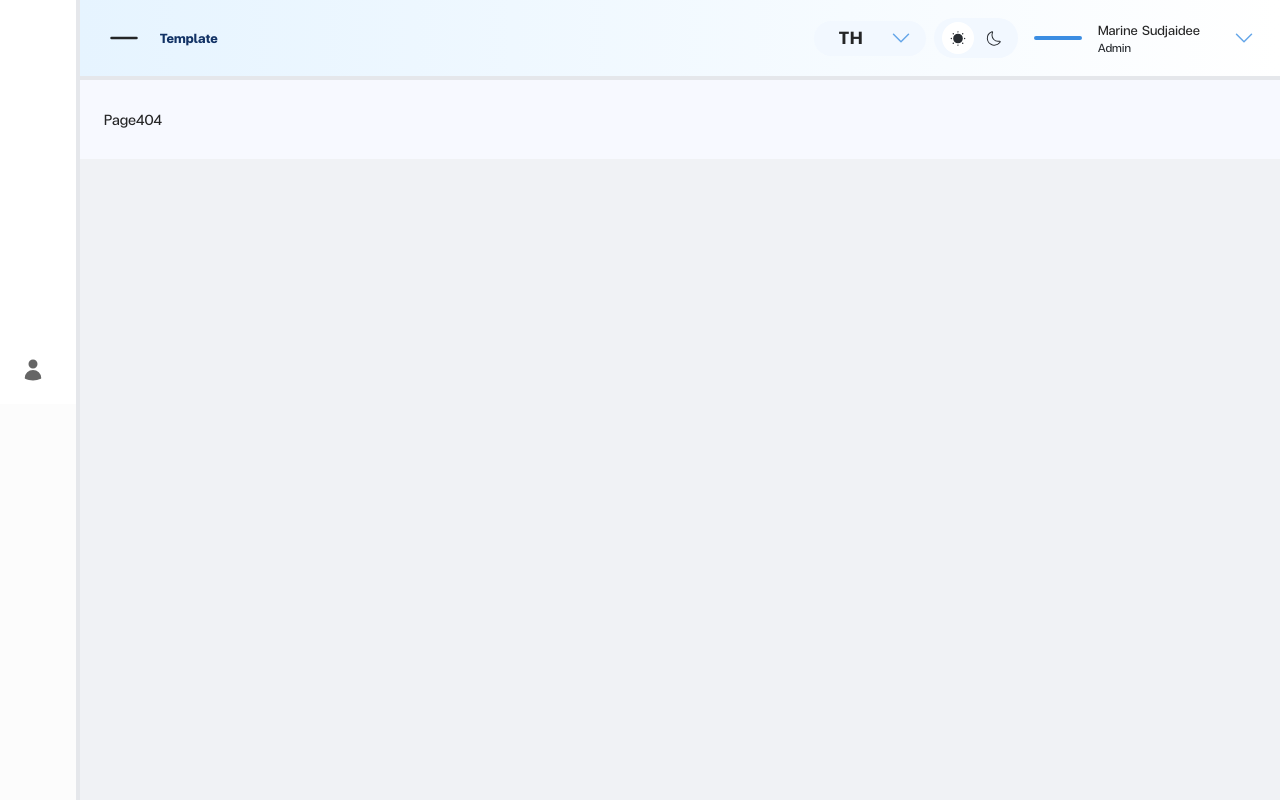
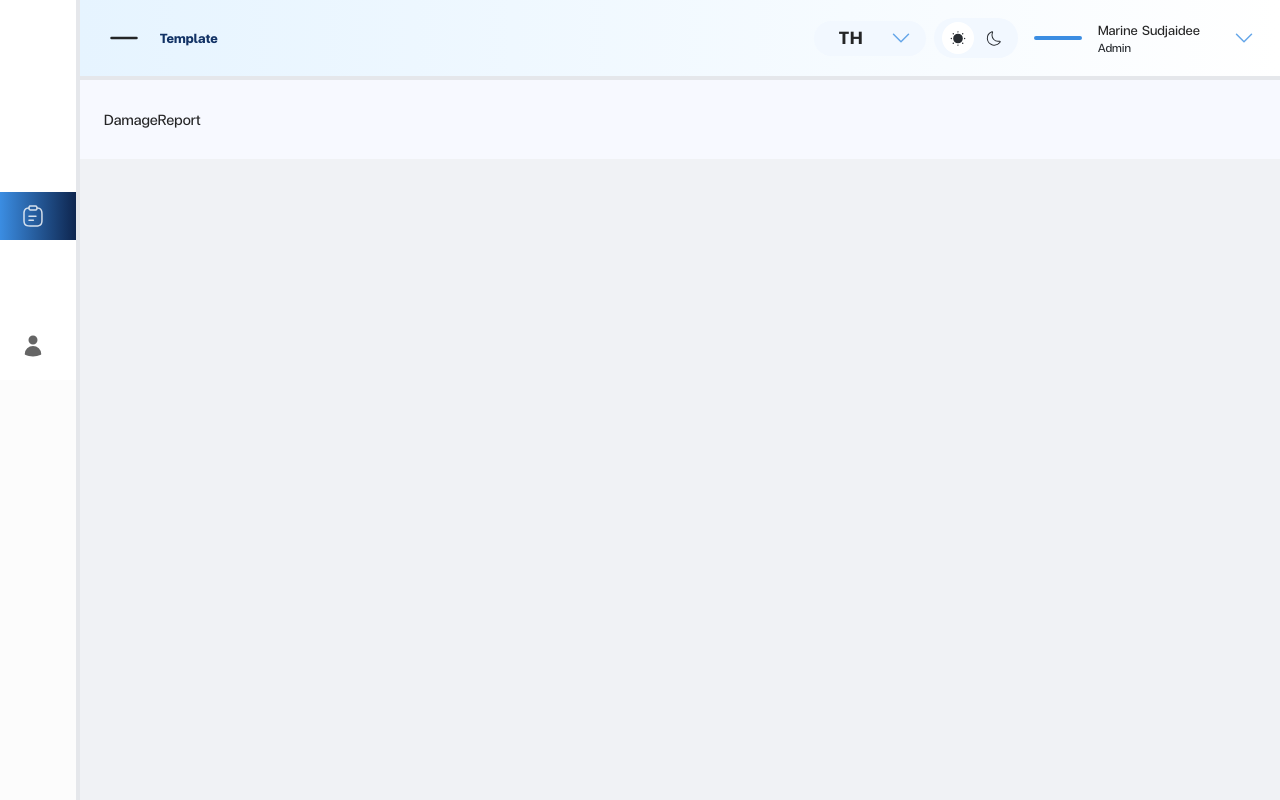
Before and after one commit to HusenMasmumas/ab-solute-health-were-house, a React (Create React App) app: page /#/report/damageReport in a window 1280 px wide. Before the commit this address led to /#/404. Built offline with nearby package versions, Linux system fonts and the light colour scheme.

Commit message:
feat: 🎸 report menu

```diff
--- a/src/i18n/lang/en.json
+++ b/src/i18n/lang/en.json
@@ -2,7 +2,13 @@
     "overAll": "Over all",
     "warehouseManagement": "Warehouse management",
     "purchaseOrder": "Purchase order",
+    "purchaseOrderManagement":"Management",
     "report": "Report",
+    "orderReport":"Order Report",
+    "expirationReport":"Expiration Report",
+    "stockReport":"Stock Report",
+    "damageReport":"Damage Report",
+    "importedReport":"importing Report",
     "stores&branches": "Stores & Branches",
     "manageUser": "Manage users"
 }
--- a/src/i18n/lang/th.json
+++ b/src/i18n/lang/th.json
@@ -2,7 +2,13 @@
     "overAll": "ภาพรวม",
     "warehouseManagement": "จัดการคลังสินค้า",
     "purchaseOrder": "ใบสั่งซื้อ",
+    "purchaseOrderManagement": "จัดการใบสั่งซื้อ",
     "report": "รายงาน",
+    "orderReport":"รายงานการสั่งซื้อ",
+    "expirationReport":"รายงานสินค้าที่หมดอายุ",
+    "damageReport":"รายงานสินค้าที่เสียหาย",
+    "stockReport":"รายงานสต็อคสินค้าคงเหลือ",
+    "importedReport":"รายงานการรับเข้าสินค้า",
     "stores&branches": "ร้านค้า & สาขา",
     "manageUser": "จัดการผู้ใช้"
 }
--- a/src/layout/DefaultLayout/index.tsx
+++ b/src/layout/DefaultLayout/index.tsx
@@ -86,7 +86,7 @@ const DefaultLayout = (props: Props) => {
       },
     },
     {
-      key: "warehouse-management",
+      key: "/warehouse-management",
       label: isTabletSize && openDrawer ? null : t("warehouseManagement"),
       page: "Warehouse management",
       icon: activeIcon("warehouse-management", {
@@ -94,43 +94,75 @@ const DefaultLayout = (props: Props) => {
         active: <DashIconAC className="w-6 h-6 fill-white" />,
       }),
       className: activeMenu("warehouse-management"),
-
-      children: [
-        {
-          label: "aaa",
-          key: "/warehouse-management",
-        },
-      ],
-    },
-
-    {
-      key: "/purchase-order",
-      label: isTabletSize && openDrawer ? null : t("purchaseOrder"),
-      page: "Purchase order",
-      icon: activeIcon("purchase-order", {
-        inactive: <MapIcon className="w-6 h-6 fill-white" />,
-        active: <MapIconAC className="w-6 h-6 fill-white" />,
-      }),
-      className: activeMenu("purchase-order"),
       style: {
         height: "60px",
         display: "flex",
       },
     },
+    {
+      key: "purchase-order",
+      label: isTabletSize && openDrawer ? null : t("purchaseOrder"),
+      page: "Purchase order",
+      icon: activeIcon("warehouse-management", {
+        inactive: <MapIcon className="w-6 h-6 hover:fill-white" />,
+        active: <MapIconAC className="w-6 h-6 fill-white" />,
+      }),
+      className: activeMenu("warehouse-management"),
 
+      children: [
+        {
+          label: isTabletSize && openDrawer ? null : t("purchaseOrderManagement"),
+          key: "/purchase-order/manage",
+        },
+      ],
+    },
+
+    // {
+    //   key: "/report",
+    //   label: isTabletSize && openDrawer ? null : t("report"),
+    //   page: "Report",
+    //   icon: activeIcon("report", {
+    //     inactive: <ReportIcon className="w-6 h-6 fill-white" />,
+    //     active: <ReportIconAC className="w-6 h-6 fill-white" />,
+    //   }),
+    //   className: activeMenu("report"),
+    //   style: {
+    //     height: "60px",
+    //     display: "flex",
+    //   },
+    // },
     {
       key: "/report",
       label: isTabletSize && openDrawer ? null : t("report"),
       page: "Report",
-      icon: activeIcon("report", {
-        inactive: <ReportIcon className="w-6 h-6 fill-white" />,
+      icon: activeIcon("warehouse-management", {
+        inactive: <ReportIcon className="w-6 h-6 hover:fill-white" />,
         active: <ReportIconAC className="w-6 h-6 fill-white" />,
       }),
       className: activeMenu("report"),
-      style: {
-        height: "60px",
-        display: "flex",
-      },
+
+      children: [
+        {
+          label: isTabletSize && openDrawer ? null : t("orderReport"),
+          key: "report/orderReport",
+        },
+        {
+          label: isTabletSize && openDrawer ? null : t("expirationReport"),
+          key: "report/expirationReport",
+        },
+        {
+          label: isTabletSize && openDrawer ? null : t("damageReport"),
+          key: "report/damageReport",
+        },
+        {
+          label: isTabletSize && openDrawer ? null : t("stockReport"),
+          key: "report/stockReport",
+        },
+        {
+          label: isTabletSize && openDrawer ? null : t("importedReport"),
+          key: "report/importedReport",
+        },
+      ],
     },
 
     {
--- /dev/null
+++ b/src/page/purchase_order/manage/index.tsx
@@ -0,0 +1,11 @@
+import React from 'react'
+
+type Props = {}
+
+const ManagePurcheaseOrder = (props: Props) => {
+  return (
+    <div>จัดการใบสั่งซื้อ</div>
+  )
+}
+
+export default ManagePurcheaseOrder
--- /dev/null
+++ b/src/page/report/damagedReport/index.tsx
@@ -0,0 +1,11 @@
+import React from 'react'
+
+type Props = {}
+
+const DamageReport = (props: Props) => {
+  return (
+    <div>DamageReport</div>
+  )
+}
+
+export default DamageReport
--- /dev/null
+++ b/src/page/report/expirationReport/index.tsx
@@ -0,0 +1,11 @@
+import React from 'react'
+
+type Props = {}
+
+const ExpirationReport = (props: Props) => {
+  return (
+    <div>ExpirationReport</div>
+  )
+}
+
+export default ExpirationReport
--- /dev/null
+++ b/src/page/report/importedReport/index.tsx
@@ -0,0 +1,11 @@
+import React from 'react'
+
+type Props = {}
+
+const ImportedReport = (props: Props) => {
+  return (
+    <div>ImportedReport</div>
+  )
+}
+
+export default ImportedReport
--- /dev/null
+++ b/src/page/report/orderReport/index.tsx
@@ -0,0 +1,11 @@
+import React from 'react'
+
+type Props = {}
+
+const OrderReport = (props: Props) => {
+  return (
+    <div>OrderReport</div>
+  )
+}
+
+export default OrderReport
--- /dev/null
+++ b/src/page/report/stockReport/index.tsx
@@ -0,0 +1,11 @@
+import React from 'react'
+
+type Props = {}
+
+const StockReport = (props: Props) => {
+  return (
+    <div>StockReport</div>
+  )
+}
+
+export default StockReport
--- a/src/routes/mocRoleAuth.ts
+++ b/src/routes/mocRoleAuth.ts
@@ -61,12 +61,47 @@ export const mocRoleAuth = {
         AccessPermission: ["create", "update", "delete", "viewers"],
       },
       {
+        keyName: "purchase-order/manage",
+        title_en: "Purchase order management",
+        title_th: "จัดการใบสั่งซื้อ",
+        AccessPermission: ["create", "update", "delete", "viewers"],
+      },
+      {
         keyName: "report",
         title_en: "Report",
         title_th: "รายงาน",
         AccessPermission: ["create", "update", "delete", "viewers"],
       },
-
+      {
+        keyName: "report/orderReport",
+        title_en: "Order Report",
+        title_th: "รายงานการสั่งซื้อ",
+        AccessPermission: ["create", "update", "delete", "viewers"],
+      },
+      {
+        keyName: "report/expirationReport",
+        title_en: "Expiration Report",
+        title_th: "รายงานสินค้าหมดอายุ",
+        AccessPermission: ["create", "update", "delete", "viewers"],
+      },
+      {
+        keyName: "report/damageReport",
+        title_en: "Damage Report",
+        title_th: "รายงานสินค้าที่เสียหาย",
+        AccessPermission: ["create", "update", "delete", "viewers"],
+      },
+      {
+        keyName: "report/stockReport",
+        title_en: "Stock Report",
+        title_th: "รายงานสต็อคสินค้าคงเหลือ",
+        AccessPermission: ["create", "update", "delete", "viewers"],
+      },
+      {
+        keyName: "report/importedReport",
+        title_en: "importing Report",
+        title_th: "รายงานการรับเข้าสินค้า",
+        AccessPermission: ["create", "update", "delete", "viewers"],
+      },
       {
         keyName: "stores-branches",
         title_en: "Stores branches",
@@ -80,6 +115,12 @@ export const mocRoleAuth = {
         title_th: "จัดการผู้ใช้",
         AccessPermission: ["create", "update", "delete", "viewers"],
       },
+      {
+        keyName: "manage-user",
+        title_en: "Manage user",
+        title_th: "จัดการผู้ใช้",
+        AccessPermission: ["create", "update", "delete", "viewers"],
+      },
     ],
   },
 };
--- a/src/routes/route.access.tsx
+++ b/src/routes/route.access.tsx
@@ -12,6 +12,12 @@ import PurchaseOrder from "page/purchase_order";
 import Report from "page/report";
 import StoresBranches from "page/stores_branches";
 import ManageUser from "page/manage_user";
+import ManagePurcheaseOrder from "page/purchase_order/manage";
+import OrderReport from "page/report/orderReport";
+import ExpirationReport from "page/report/expirationReport";
+import DamageReport from "page/report/damagedReport";
+import StockReport from "page/report/stockReport";
+import ImportedReport from "page/report/importedReport";
 
 export const _routesDefault: RouteCustom[] = [
   {
@@ -52,14 +58,54 @@ export const _requirePermission: RouteCustom[] = [
         path: "/purchase-order",
         keyName: "purchase-order",
         requireAuth: true,
-        element: <PurchaseOrder />,
+        children: [
+          { index: true, navigateElement: { to: "/manage" } },
+          {
+            path: "manage",
+            keyName: "purchase-order/manage",
+            requireAuth: true,
+            element: <ManagePurcheaseOrder />,
+          },
+        ]
       },
 
       {
         path: "/report",
         keyName: "report",
         requireAuth: true,
-        element: <Report />,
+        children: [
+          { index: true, navigateElement: { to: "/orderReport" } },
+          {
+            path: "orderReport",
+            keyName: "report/orderReport",
+            requireAuth: true,
+            element: <OrderReport />,
+          },
+          {
+            path: "expirationReport",
+            keyName: "report/expirationReport",
+            requireAuth: true,
+            element: <ExpirationReport />,
+          },
+          {
+            path: "damageReport",
+            keyName: "report/damageReport",
+            requireAuth: true,
+            element: <DamageReport />,
+          },
+          {
+            path: "stockReport",
+            keyName: "report/stockReport",
+            requireAuth: true,
+            element: <StockReport />,
+          },
+          {
+            path: "importedReport",
+            keyName: "report/importedReport",
+            requireAuth: true,
+            element: <ImportedReport />,
+          },
+        ]
       },
 
       {
```
